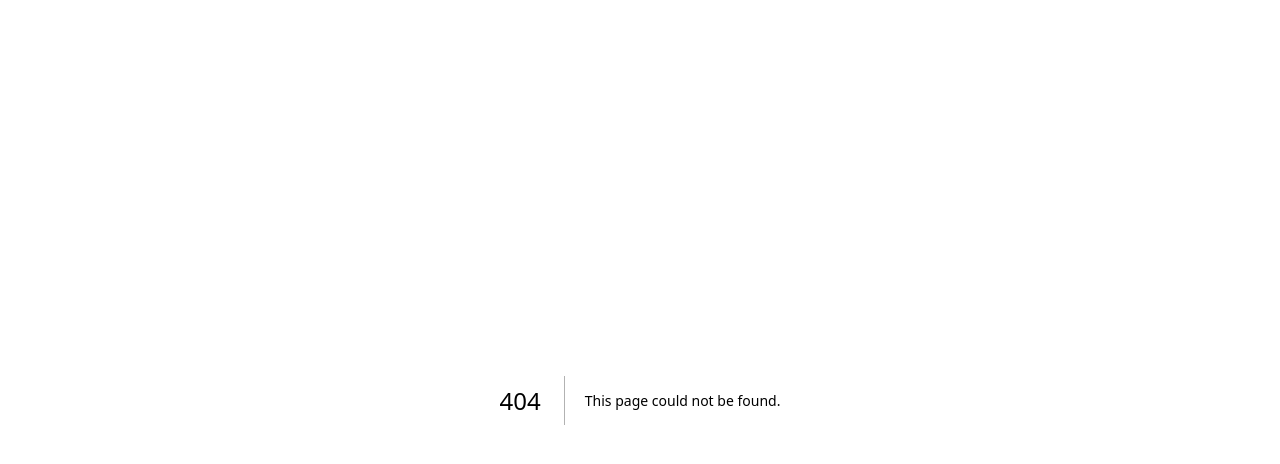
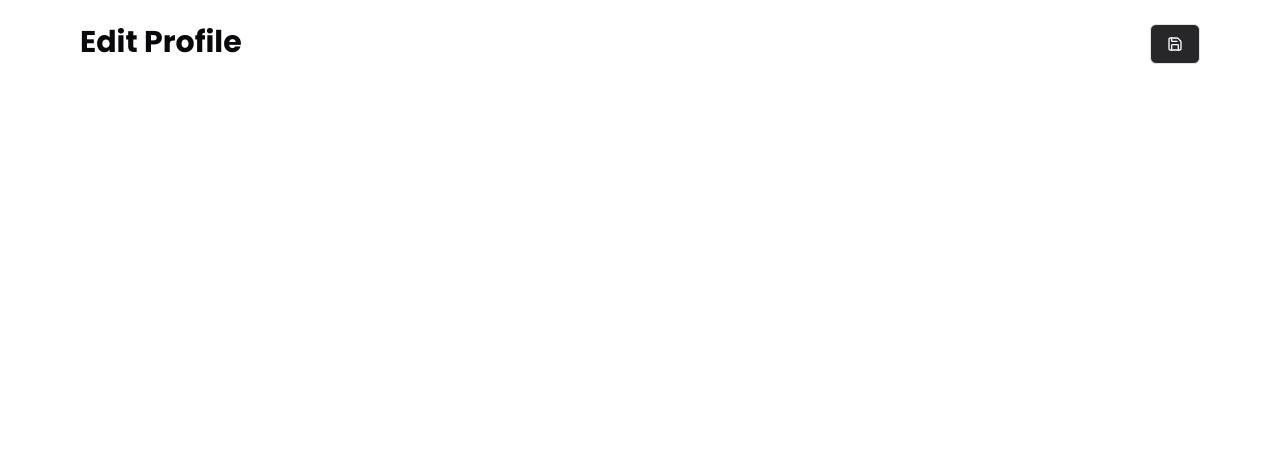
Before and after one commit to CP-RektMart/pic-me-pls-frontend, a Next.js app: page /profile in a window 1280 px wide. Before the commit this address had no page. Shown: the top 464 px of the page. Built offline with nearby package versions, Linux system fonts and the light colour scheme.

Commit message:
initialise edit profile page

```diff
--- /dev/null
+++ b/src/app/profile/page.tsx
@@ -0,0 +1,15 @@
+import { Save } from 'lucide-react';
+
+export default function ProfilePage() {
+    return (
+        <div className="px-8 gap-24px mx-12 my-6 flex-col">
+            <div className="flex flex-row h-[40px]">
+                <h1 className="font-bold text-3xl">Edit Profile</h1>
+                <div className='border rounded-md px-4 py-2 ml-auto bg-zinc-800 flex items-center'>
+                    <Save size={16} className='text-white' />
+                </div>
+            </div>
+
+        </div>
+    )
+}
```
Also changed, not shown: 1 other file (tests, documents, lock files or other folders).
